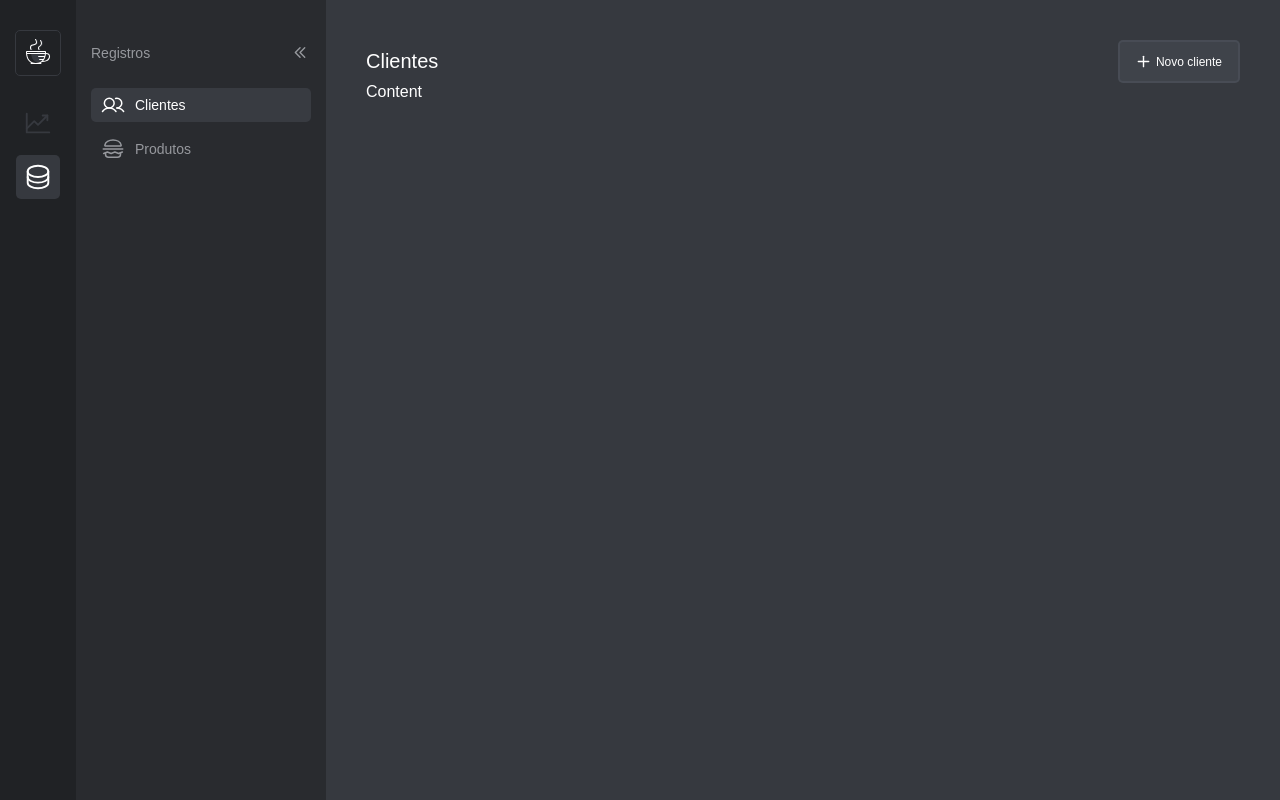
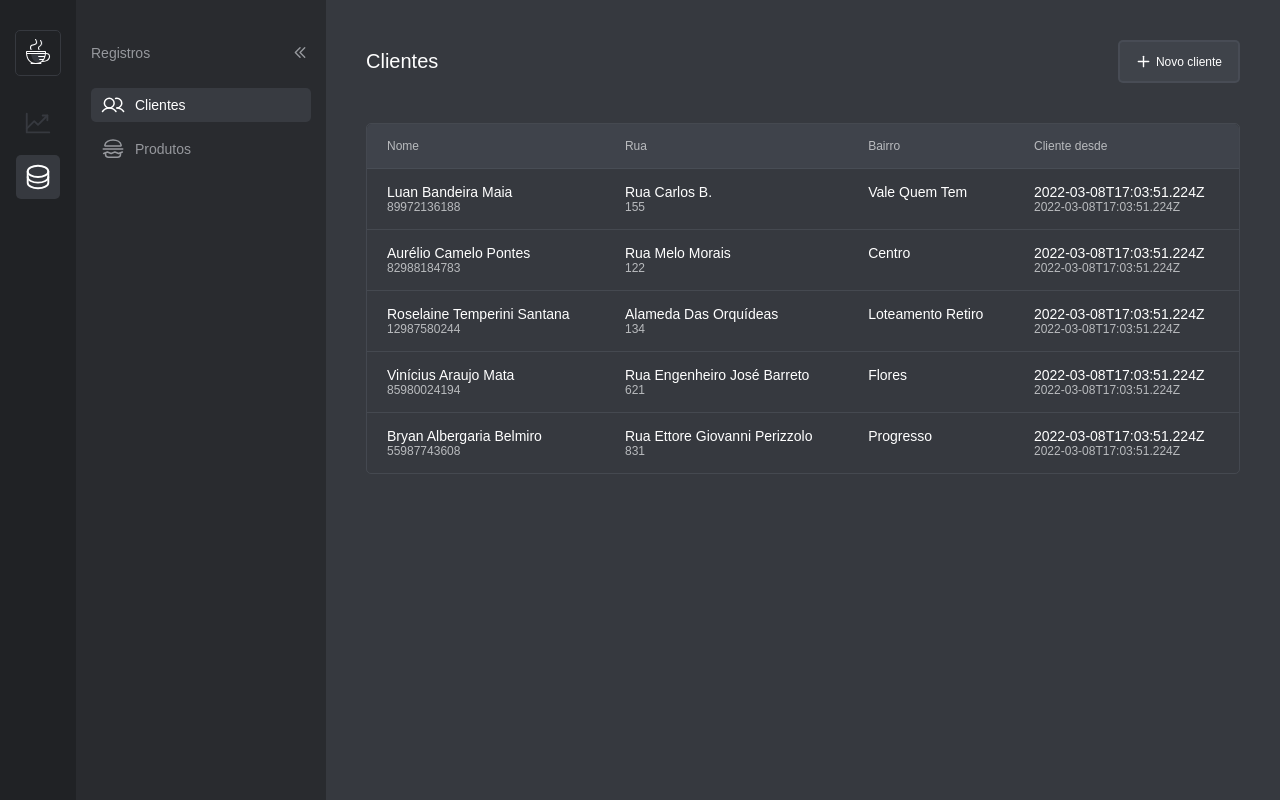
Before and after one commit to lucaslousada/ask-for-food, a React (Vite) app: page /registers/customers in a window 1280 px wide. Built offline with nearby package versions, Linux system fonts and the light colour scheme; data requests are answered from the project's data file; a web font is replaced by a local one.

Commit message:
create customer record listing

```diff
--- /dev/null
+++ b/db.json
@@ -0,0 +1,70 @@
+{
+  "products": [],
+  "customers": [
+    {
+      "name": "Luan Bandeira Maia",
+      "phone": "89972136188",
+      "address": {
+        "street_name": "Rua Carlos B.",
+        "number": "155",
+        "neighborhood": "Vale Quem Tem",
+        "city": "Teresina",
+        "complement": "Casa"
+      },
+      "createdAt": "2022-03-08T17:03:51.224Z",
+      "id": 1
+    },
+    {
+      "name": "Aurélio Camelo Pontes",
+      "phone": "82988184783",
+      "address": {
+        "street_name": "Rua Melo Morais",
+        "number": "122",
+        "neighborhood": "Centro",
+        "city": "Maceió",
+        "complement": "Casa"
+      },
+      "createdAt": "2022-03-08T17:03:51.224Z",
+      "id": 2
+    },
+    {
+      "name": "Roselaine Temperini Santana",
+      "phone": "12987580244",
+      "address": {
+        "street_name": "Alameda das Orquídeas",
+        "number": "134",
+        "neighborhood": "Loteamento Retiro",
+        "city": "Atibaia",
+        "complement": "Casa"
+      },
+      "createdAt": "2022-03-08T17:03:51.224Z",
+      "id": 3
+    },
+    {
+      "name": "Vinícius Araujo Mata",
+      "phone": "85980024194",
+      "address": {
+        "street_name": "Rua Engenheiro José Barreto",
+        "number": "621",
+        "neighborhood": "Flores",
+        "city": "Iguatu",
+        "complement": "Casa"
+      },
+      "createdAt": "2022-03-08T17:03:51.224Z",
+      "id": 4
+    },
+    {
+      "name": "Bryan Albergaria Belmiro",
+      "phone": "55987743608",
+      "address": {
+        "street_name": "Rua Ettore Giovanni Perizzolo",
+        "number": "831",
+        "neighborhood": "Progresso",
+        "city": "Bento Gonçalves",
+        "complement": "Casa"
+      },
+      "createdAt": "2022-03-08T17:03:51.224Z",
+      "id": 5
+    }
+  ]
+}
--- a/package.json
+++ b/package.json
@@ -5,9 +5,11 @@
   "scripts": {
     "dev": "vite",
     "build": "tsc && vite build",
-    "preview": "vite preview"
+    "preview": "vite preview",
+    "server": "json-server -w db.json -p 3333 -d 1000"
   },
   "dependencies": {
+    "axios": "^0.27.2",
     "phosphor-react": "^1.4.1",
     "react": "^18.0.0",
     "react-dom": "^18.0.0",
@@ -19,6 +21,7 @@
     "@types/react-dom": "^18.0.0",
     "@types/styled-components": "^5.1.25",
     "@vitejs/plugin-react": "^1.3.0",
+    "json-server": "^0.17.0",
     "typescript": "^4.6.3",
     "vite": "^2.9.9",
     "vite-plugin-svgr": "^2.1.0"
--- /dev/null
+++ b/src/pages/Customers/components/CustomerRecordTable/index.tsx
@@ -0,0 +1,42 @@
+import { Customers } from '../..';
+
+import { RecordsTable } from '../../../../styles/shared/RecordsTable';
+
+interface CustomerRecordTableProps {
+  customers: Customers[];
+}
+
+export function CustomerRecordTable({ customers }: CustomerRecordTableProps) {
+  return (
+    <RecordsTable>
+      <thead>
+        <tr>
+          <th>Nome</th>
+          <th>Rua</th>
+          <th>Bairro</th>
+          <th>Cliente desde</th>
+        </tr>
+      </thead>
+
+      <tbody>
+        {customers.map(customer => (
+          <tr>
+            <td>
+              <p>{customer.name}</p>
+              <p>{customer.phone}</p>
+            </td>
+            <td>
+              <p>{customer.address.street_name}</p>
+              <p>{customer.address.number}</p>
+            </td>
+            <td>{customer.address.neighborhood}</td>
+            <td>
+              <p>{customer.createdAt}</p>
+              <p>{customer.createdAt}</p>
+            </td>
+          </tr>
+        ))}
+      </tbody>
+    </RecordsTable>
+  );
+}
--- a/src/pages/Customers/index.tsx
+++ b/src/pages/Customers/index.tsx
@@ -1,10 +1,33 @@
+import { useEffect, useState } from 'react';
+import { api } from '../../services/api';
 import { Menu } from '../../components/Menu';
 import { Header } from '../../components/Header';
 import { NewRegistrationButton } from '../../components/NewRegistrationButton';
+import { CustomerRecordTable } from './components/CustomerRecordTable';
 
 import { Container, Main } from './styles';
 
+export interface Customers {
+  id: number;
+  name: string;
+  phone: string;
+  address: {
+    street_name: string;
+    number: string;
+    neighborhood: string;
+    city: string;
+    complement: string;
+  };
+  createdAt: string;
+}
+
 export function Customers() {
+  const [customers, setCustomers] = useState<Customers[]>([]);
+
+  useEffect(() => {
+    api.get('/customers').then(response => setCustomers(response.data));
+  }, []);
+
   return (
     <Container>
       <Menu activeCategory="registers" />
@@ -13,7 +36,7 @@ export function Customers() {
           title="Clientes"
           newRegistrationButton={<NewRegistrationButton title="Novo cliente" />}
         />
-        <p>Content</p>
+        <CustomerRecordTable customers={customers} />
       </Main>
     </Container>
   );
--- /dev/null
+++ b/src/services/api.ts
@@ -0,0 +1,5 @@
+import axios from 'axios';
+
+export const api = axios.create({
+  baseURL: 'http://localhost:3333/',
+});
--- /dev/null
+++ b/src/styles/shared/RecordsTable.ts
@@ -0,0 +1,52 @@
+import styled from 'styled-components';
+
+export const RecordsTable = styled.table`
+  margin-top: 40px;
+  width: 100%;
+  border-spacing: 0;
+  border-radius: 5px;
+  border: 1px solid ${({ theme }) => theme.colors.transparent_color_100};
+
+  th,
+  td {
+    padding: 15px 20px;
+    text-align: left;
+  }
+
+  thead {
+    background-color: ${({ theme }) => theme.colors.transparent_color_200};
+    font-size: 12px;
+    color: ${({ theme }) => theme.colors.color_800};
+
+    th {
+      font-weight: 500;
+      border-bottom: 1px solid
+        ${({ theme }) => theme.colors.transparent_color_100};
+    }
+
+    th:first-of-type {
+      border-radius: 5px 0 0 0;
+    }
+
+    th:last-of-type {
+      border-radius: 0 5px 0 0;
+    }
+  }
+
+  tbody {
+    td {
+      text-transform: capitalize;
+      font-size: 14px;
+      vertical-align: top;
+
+      p:last-of-type {
+        font-size: 12px;
+        color: ${({ theme }) => theme.colors.color_800};
+      }
+    }
+
+    tr + tr td {
+      border-top: 1px solid ${({ theme }) => theme.colors.transparent_color_100};
+    }
+  }
+`;
```
Also changed, not shown: 1 other file (tests, documents, lock files or other folders).
